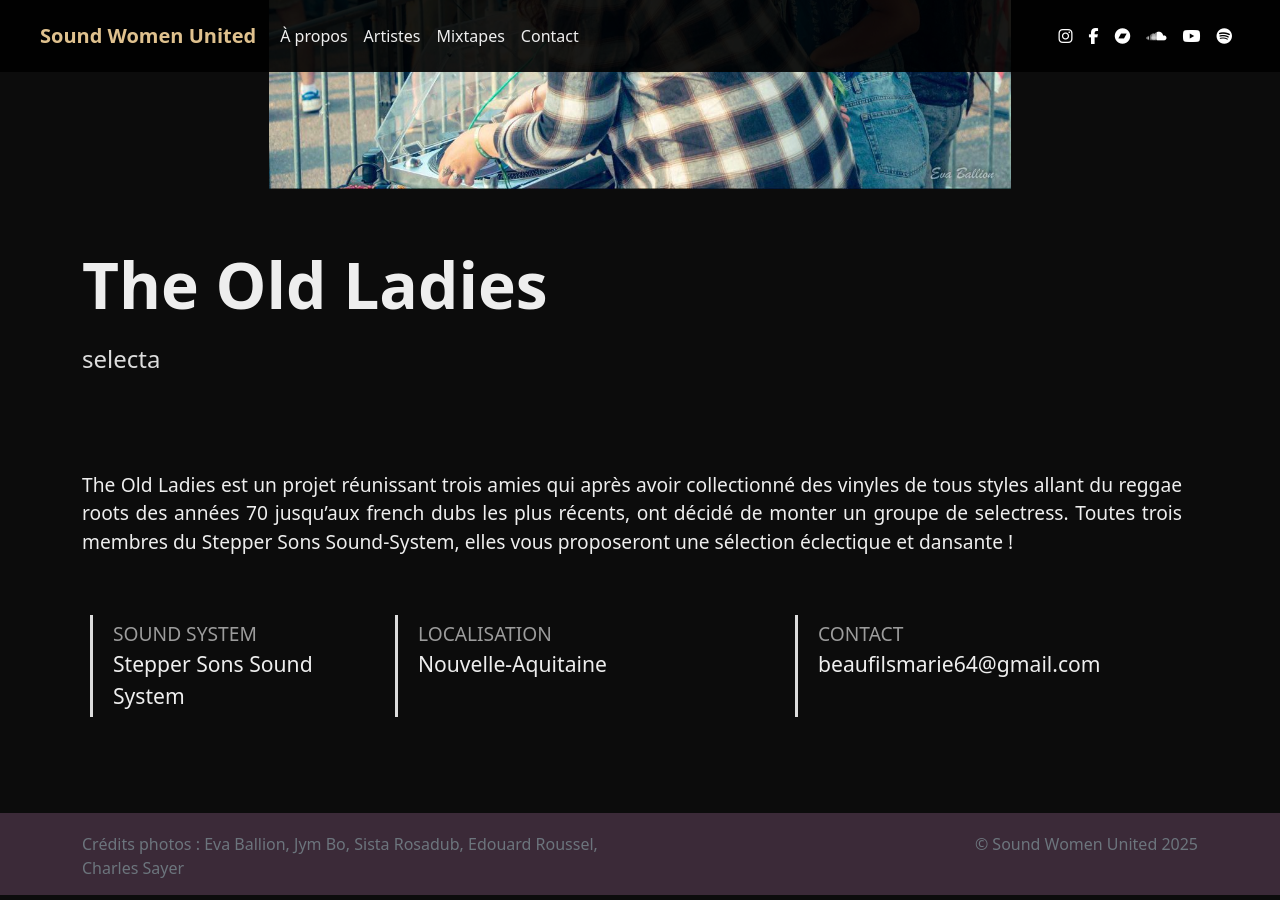
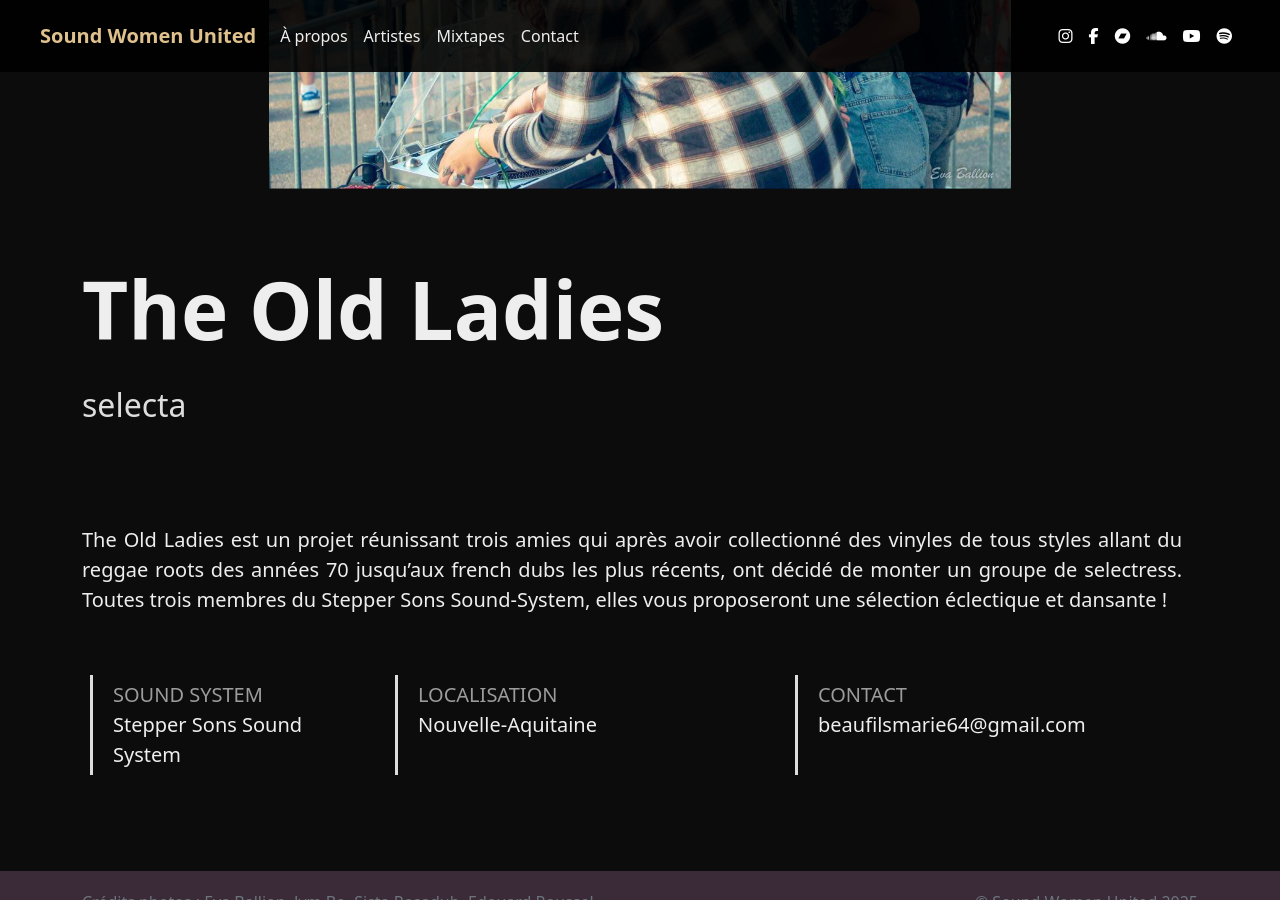
Before and after one commit to sabord/swu, a Jekyll site: the page built from docs/_artists/The_Old_Ladies.md, in a window 1280 px wide and 900 px high, scrolled down 378 px. Built offline with Jekyll 4.4.1, drawn with Linux system fonts in a browser that asks for light colours.

Commit message:
adjust typography

```diff
--- a/docs/_includes/artist.html
+++ b/docs/_includes/artist.html
@@ -13,13 +13,13 @@
   </div>
   <div class="row">
     <div class="col">
-      <div class="artist-name">{{ page.name }}</div>
+      <div class="artist-name display-1">{{ page.name }}</div>
     </div>
   </div>
   <div class="row">
     <div class="col">
       {% if page.skills %}
-      <div class="artist-skills">
+      <div class="artist-skills fs-2">
         {% for i in (0..page.skills.size) %}
         <span> {{ page.skills[i] }}</span>
         {% endfor %}
@@ -73,24 +73,24 @@
   {% if page.content %}
   <div class="row me-1">
     <div class="col">
-      <div class="artist-bio">{{ page.content }}</div>
+      <div class="artist-bio fs-5">{{ page.content }}</div>
     </div>
   </div>
   {% endif %}
 
   <div class="row">
     {% if page.sound-system %}
-    <div class="col-lg-3 artist-info">
+    <div class="col-lg-3 artist-info fs-5">
       <div class="artist-info-title">Sound System</div>
       <div class="artist-info-content">{{ page.sound-system }}</div>
     </div>
     {% endif %} {% if page.location %}
-    <div class="col-lg-4 artist-info">
+    <div class="col-lg-4 artist-info fs-5">
       <div class="artist-info-title">Localisation</div>
       <div class="artist-info-content">{{ page.location | join: ', ' }}</div>
     </div>
     {% endif %} {% if page.email %}
-    <div class="col-lg-4 artist-info">
+    <div class="col-lg-4 artist-info fs-5">
       <div class="artist-info-title">Contact</div>
       <div class="artist-info-content">
         <a href="mailto:{{ page.email }}">{{ page.email }}</a>
--- a/docs/assets/css/main.css
+++ b/docs/assets/css/main.css
@@ -275,7 +275,6 @@ footer h3 {
 
 .artist-name {
   padding-top: 1em;
-  font-size: 4em;
   font-weight: 600;
   text-align: left;
   line-height: 1em;
@@ -283,7 +282,6 @@ footer h3 {
 
 .artist-skills {
   padding-top: 1em;
-  font-size: 1.5em;
   margin: 0 auto 20px;
   text-align: left;
   font-weight: 500;
@@ -297,7 +295,6 @@ footer h3 {
 }
 
 .artist-info {
-  font-size: 1.2em;
   text-align: left;
   border-left: 3px solid #ddd;
   padding-top: 5px;
@@ -307,19 +304,16 @@ footer h3 {
 }
 
 .artist-info-title {
-  font-size: 1em;
   color: #9c9c9c;
   text-transform: uppercase;
 }
 
 .artist-info-content {
-  font-size: 1.1em;
   text-align: left;
 }
 
 .artist-bio {
   margin: 3em auto;
-  font-size: 1.2em;
   text-align: justify;
 }
 
```
Also changed, not shown: docs/_includes/contact.html (+5 -8 lines).
